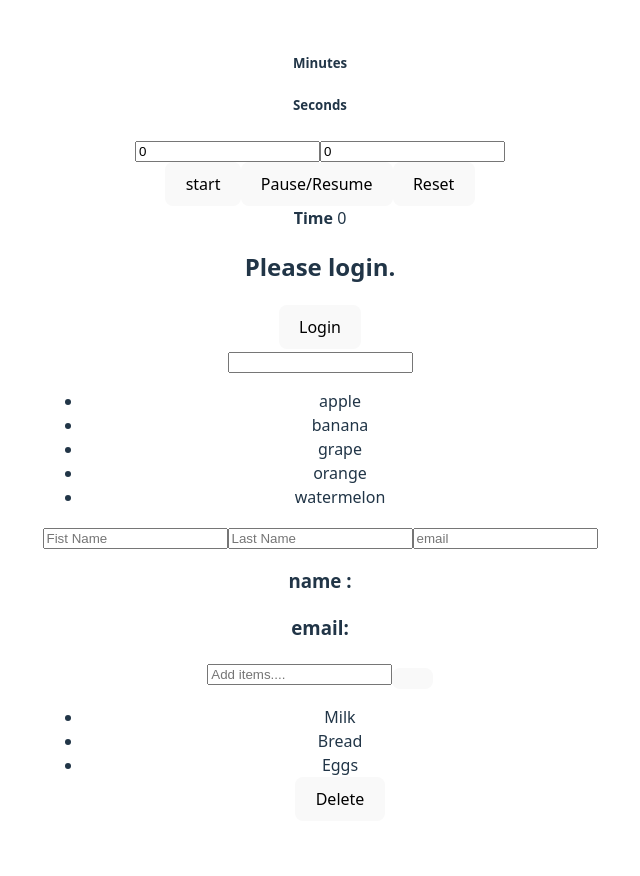
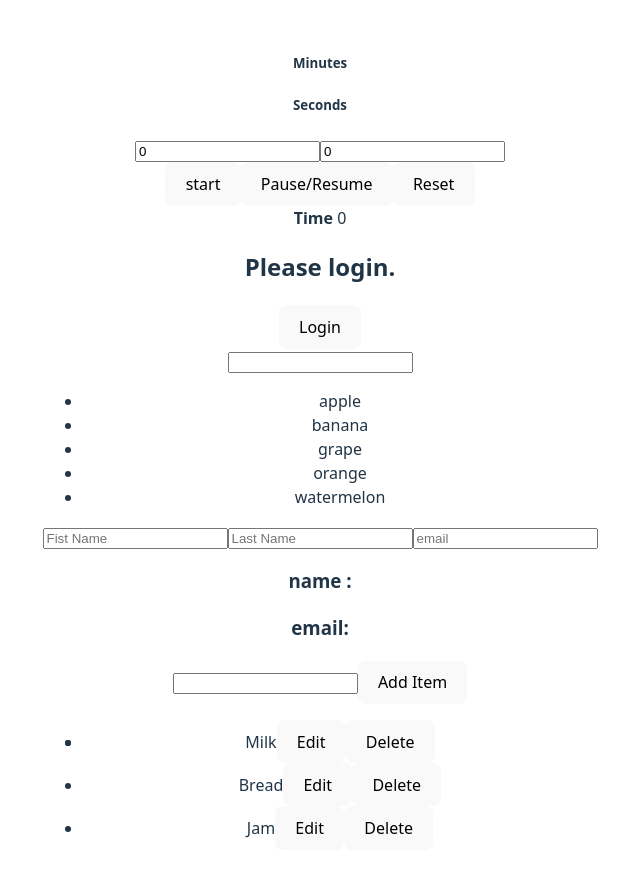
Before and after one commit to MdMuzaffar/React_Counter, a React (Vite) app: page / in a window 1280 px wide. Shown: the top 876 px of the page, without its empty margins (320-960 px from the left). Built offline with nearby package versions, Linux system fonts and the light colour scheme.

Commit message:
Chor: Practice_React_todo_app

```diff
--- a/src/Todo.tsx
+++ b/src/Todo.tsx
@@ -36,38 +36,101 @@ import { useState } from "react";
 //   );
 // }
 
+// export function todoList() {
+//   const [todos, setTodos] = useState<String[]>(["Milk", "Bread", "Eggs"]);
+//   const [items, setItems] = useState("");
+//   const addItems = () => {
+//     if (items.trim() !== "") {
+//       setTodos([...todos, items]);
+//       setItems("");
+//     }
+//   };
+//   const deleteItem = (index: number) => {
+//     setTodos(todos.filter((_, i) => i !== index));
+//   };
+
+//   return (
+//     <div>
+//       <div>
+//         <input
+//           type="text"
+//           value={items}
+//           onChange={(e) => {
+//             setItems(e.target.value);
+//           }}
+//           placeholder="Add items...."
+//         />
+//         <button onClick={addItems}>Add Item</button>
+//       </div>
+//       <ul>
+//         <li>
+//           {todos.map((item, index) => {
+//             return (
+//               <li key={index}>
+//                 {item}
+//                 <button onClick={() => deleteItem(index)}>Delete</button>
+//               </li>
+//             );
+//           })}
+//         </li>
+//       </ul>
+//     </div>
+//   );
+// }
+
 export function todoList() {
-  const [todos, setTodos] = useState<String[]>(["Milk", "Bread", "Eggs"]);
-  const [items, setItems] = useState("");
-  const addItems = () => {
-    if (items.trim() !== "") {
-      setTodos([...todos, items]);
-      setItems("");
+  const [items, setItems] = useState<String[]>(["Milk", "Bread", "Jam"]);
+  const [input, setInput] = useState("");
+  const [edit, setEdit] = useState<number | null>(null);
+  const addItem = () => {
+    if (input.trim() === "") return;
+
+    if (edit !== null) {
+      //Update new item
+      const newItems = [...items];
+      newItems[edit] = input;
+      setItems(newItems);
+      setEdit(null);
+    } else {
+      //Add new item
+
+      setItems([...items, input]);
     }
+    setInput("");
   };
   const deleteItem = (index: number) => {
-    setTodos(todos.filter((_, i) => i !== index));
+    setItems(items.filter((_, i) => i !== index));
   };
 
+  const editItem = (index: number) => {
+    setInput(items[index] as string);
+    setEdit(index);
+  };
   return (
-    <div>
+    <>
       <div>
         <input
           type="text"
-          value={items}
+          value={input}
           onChange={(e) => {
-            e.target.value;
+            setInput(e.target.value);
           }}
-          placeholder="Add items...."
         />
-        <button onClick={addItems}></button>
+        <button onClick={addItem}>Add Item</button>
       </div>
       <ul>
-        {todos.map((item, index) => {
-          return <li key={index}>{item}</li>;
-        })}
-        <button onClick={deleteItem}>Delete</button>
+        <li>
+          {items.map((item, index) => {
+            return (
+              <li key={index}>
+                {item}
+                <button onClick={() => editItem(index)}> Edit</button>
+                <button onClick={() => deleteItem(index)}> Delete</button>
+              </li>
+            );
+          })}
+        </li>
       </ul>
-    </div>
+    </>
   );
 }
```
